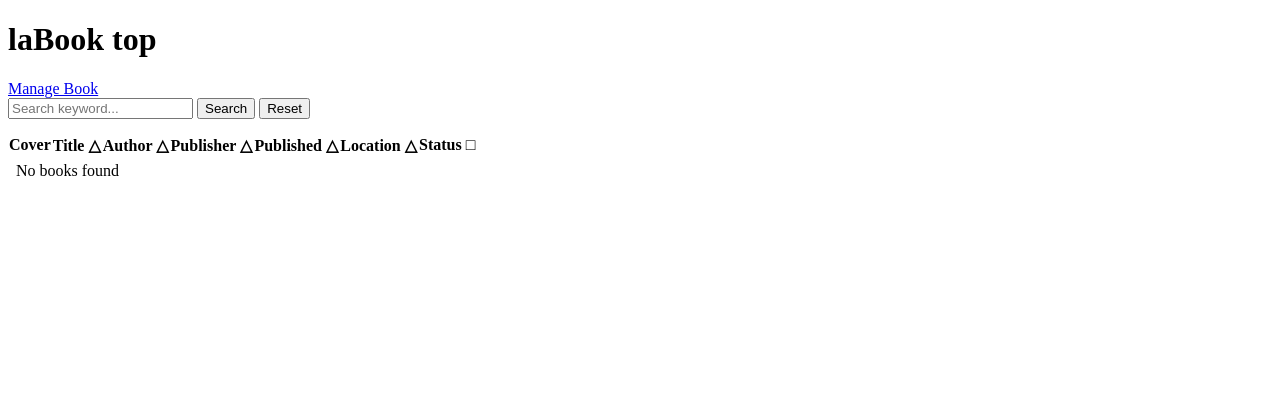
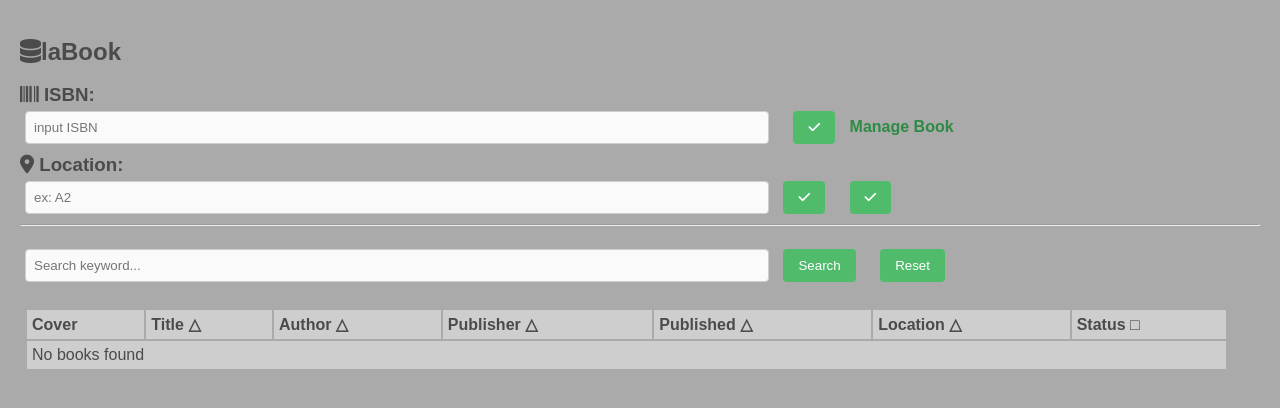
Before and after one commit to Fumiya-Nakano-IIS/labook, a Flask app: page / in a window 1280 px wide. Shown: the top 408 px of the page. Run offline with Flask 3, Linux system fonts and the light colour scheme; data that the repository does not hold is empty; some libraries are stand-ins or nearby versions.

Commit message:
✨ Enhance book information fetching and UI: add logging for cover image saving, adjust cover image display size, and improve HTML structure for better user interaction.

```diff
--- a/fetch_book_info.py
+++ b/fetch_book_info.py
@@ -2,6 +2,9 @@ import requests, os
 import xml.etree.ElementTree as ET
 from concurrent.futures import ThreadPoolExecutor
 import keys
+
+import logging
+logger = logging.getLogger(__name__)
 
 def save_cover_image(isbn, url):
     if not url:
@@ -11,14 +14,13 @@ def save_cover_image(isbn, url):
         if response.status_code == 200:
             path = f"covers/{isbn}.jpg"
             if os.path.isfile(path):
-                print(f"Already exists cover image:{isbn}.jpg")
                 return path
             with open(path, "xb") as file:
                 for chunk in response.iter_content(1024):
                     file.write(chunk)
             return path
     except Exception as e:
-        print(f"Error saving cover image: {e}")
+        logger.error(f"Failed to save cover image for {isbn}: {e}")
     return None
 
 def get_ndl_book_info(isbn):
--- a/static/index.js
+++ b/static/index.js
@@ -80,7 +80,7 @@ async function updateBooksTable(sortKey = currentSortKey, sortOrder = currentSor
             }
             tr.innerHTML = `
                 <td class="clickable-cover" style="cursor:pointer;">
-                    <img src="${book.cover_image_path || ''}" alt="Cover Image" style="max-width: 100px; max-height: 100px;" />
+                    <img src="${book.cover_image_path || ''}" alt="Cover Image" style="max-width: 60px; max-height: 100px;" />
                 </td>
                 <td class="clickable-title" style="cursor:pointer;">${book.title || ''}</td>
                 <td class="searchable-author" style="cursor:pointer;color:#337ab7;text-decoration:underline;">${book.author || ''}</td>
--- a/static/style.css
+++ b/static/style.css
@@ -1,56 +1,306 @@
-form#manageBookForm {
-    display: flex;
-    flex-direction: column;
-    max-width: 400px;
-    gap: 12px;
+/* styles.css */
+
+/* -------------------------------------- */
+/* Basics                                 */
+/* -------------------------------------- */
+* {
+    box-sizing: border-box;
+    margin: 0;
+    padding: 0;
 }
 
-form#manageBookForm label {
-    display: flex;
-    align-items: center;
-    gap: 8px;
+* {
+    --color-key-l1: #2d8b44;
+    --color-key-n0: #51bb6c;
+    --color-key-d1: #16773e;
+    --color-key-cont: #900F12;
+    --color-key-cont-d1: #740c0e;
+
+    --color-bg: #aaaaaa;
+    --color-body: #4b4b4b;
+    --color-bg-l1: #cecece;
+    --color-bg-l2: #fafafa;
+}
+
+body {
+    font-family: Arial, sans-serif;
+    margin: 20px;
+    background-color: var(--color-bg);
+    color: var(--color-body);
+}
+
+/* Content Box                            */
+.content-box {
+    background-color: var(--color-bg-l1);
+    padding: 20px;
+    margin: 20px auto;
+    max-width: 800px;
+    box-shadow: 0 2px 4px rgba(0, 0, 0, 0.1);
+}
+
+/* -------------------------------------- */
+/* Links                                  */
+/* -------------------------------------- */
+a {
+    color: var(--color-key-l1);
+    text-decoration: none;
+    font-weight: bold;
+    margin: 5px;
+    padding: 5px;
+}
+
+a:visited {
+    color: var(--color-key-d1);
+}
+
+a:hover {
+    color: var(--color-key-n0);
+    text-decoration: underline;
+}
+
+a:active {
+    color: var(--color-key-cont);
+}
+
+/* book title                             */
+a.book_title {
+    color: var(--color-body);
+}
+
+a.book_title:hover {
+    color: var(--color-body);
+}
+
+a.book_title:visited {
+    color: var(--color-body);
+}
+
+a.book_title:active {
+    color: var(--color-key-cont);
+}
+
+/* book description                       */
+a.book_description {
+    color: var(--color-body);
+    font-weight: normal;
+}
+
+a.book_description:hover {
+    color: var(--color-body);
+}
+
+a.book_description:visited {
+    color: var(--color-body);
+}
+
+a.book_description:active {
+    color: var(--color-key-cont);
+}
+
+
+/* -------------------------------------- */
+/* Headder                                */
+/* -------------------------------------- */
+h2 {
+    color: var(--color-body);
+    text-decoration: none;
+}
+
+h2:hover {
+    text-decoration: none;
+}
+
+/* -------------------------------------- */
+/* Form and Button                        */
+/* -------------------------------------- */
+label {
+    display: block;
+    margin-bottom: 10px;
     font-weight: bold;
 }
 
-form#manageBookForm input[type="text"],
-form#manageBookForm input[type="number"],
-form#manageBookForm input[type="date"] {
-    flex: 1;
-    padding: 4px 8px;
-    font-size: 1em;
+input[type="text"],
+input[type="number"],
+input[type="file"],
+select {
+    width: 60%;
+    padding: 8px;
+    margin-top: 5px;
+    margin-left: 5px;
+    border: 1px solid var(--color-bg-l1);
+    border-radius: 4px;
+    background-color: var(--color-bg-l2);
+    color: var(--color-body);
 }
 
-form#manageBookForm .form-row {
-    display: flex;
-    align-items: center;
-    gap: 8px;
+
+input[type="checkbox"] {
+    background-color: var(--color-bg-l1);
 }
 
-.book-form-table {
-    border-collapse: collapse;
-    margin: 0;
-    padding: 0;
+.normal {
+    accent-color: var(--color-key-l1);
 }
-.book-form-table td {
-    padding: 6px 8px;
-    vertical-align: middle;
+
+button {
+    padding: 9px 15px;
+    margin: 10px;
+    margin-top: 5px;
+    background-color: var(--color-key-n0);
+    border: solid;
+    border: 4px;
+    border-color: #ffffff00;
+    border-radius: 4px;
+    color: #fff;
+    cursor: pointer;
 }
-.book-form-table label {
-    font-weight: bold;
-    white-space: nowrap;
+
+button:hover {
+    background-color: var(--color-key-d1);
 }
-.book-form-table input[type="text"],
-.book-form-table input[type="number"],
-.book-form-table input[type="date"] {
-    width: 100%;
-    box-sizing: border-box;
-    padding: 4px 8px;
-    font-size: 1em;
+
+button:active {
+    background-color: var(--color-key-cont);
 }
-#cover_preview {
-    margin-top: 8px;
+
+.delete-button {
+    background-color: var(--color-key-cont);
+}
+
+.delete-button:hover {
+    background-color: var(--color-key-cont);
+    background-color: var(--color-key-cont-d1);
+}
+
+button.mini-button {
+    padding: 8px 8px;
+    margin-top: 0px;
+    margin-right: 0px;
+}
+
+
+/* Img                                  */
+img {
     max-width: 200px;
     max-height: 300px;
-    border: 1px solid #ccc;
-    background: #fafafa;
 }
+
+/* -------------------------------------- */
+/* Tables                                 */
+/* -------------------------------------- */
+table {
+    width: 97%;
+    margin: 5px;
+    margin-top: 15px;
+    border: none;
+    border-collapse: collapse;
+    background-color: var(--color-bg-l1);
+}
+
+th,
+td {
+    border: 2px solid var(--color-bg);
+    text-align: left;
+    padding: 5px;
+}
+
+/* -------------------------------------- */
+/* Mobile                                 */
+/* -------------------------------------- */
+@media (max-width: 768px) {
+    body {
+        margin: 10px;
+        margin-right: 16px;
+        padding: 10px;
+        font-size: 0.9rem;
+    }
+
+    .content-box {
+        padding: 10px;
+        margin: 10px;
+    }
+
+    input[type="text"],
+    input[type="number"],
+    input[type="file"],
+    select {
+        width: 98%;
+        margin: 3px;
+        margin-right: 100px;
+    }
+
+    button {
+        width: 98%;
+        margin: 3px;
+        margin-right: 100px;
+    }
+
+    table {
+        width: 120%;
+        display: block;
+        overflow-x: auto;
+        margin: 1px;
+        margin-top: 15px;
+    }
+}
+
+.place-right {
+    position: fixed;
+    bottom: 20px;
+    right: 10px;
+    width: 75px;
+    height: 75px;
+    border-radius: 100px;
+    box-shadow: 0 2px 4px rgba(0, 0, 0, 0.1);
+}
+
+
+#searchOverlay {
+    position: fixed;
+    top: 30px;
+    right: 20px;
+    display: none;
+    align-items: center;
+    justify-content: center;
+    z-index: 9998;
+}
+
+.spinner {
+    border: 5px solid var(--color-bg-l2);
+    border-top: 5px solid var(--color-key-n0);
+    border-radius: 50%;
+    width: 30px;
+    height: 30px;
+    animation: spin 1s linear infinite;
+    box-shadow: 0 2px 4px rgba(0, 0, 0, 0.1);
+}
+
+@keyframes spin {
+    from {
+        transform: rotate(0deg);
+    }
+
+    to {
+        transform: rotate(360deg);
+    }
+}
+
+.modal {
+    display: none;
+    position: fixed;
+    z-index: 1;
+    left: 0;
+    top: 0;
+    width: 100%;
+    height: 100%;
+    background-color: rgba(0, 0, 0, 0.4);
+}
+
+.modal-content {
+    background-color: var(--color-bg-l1);
+    margin: 5% auto;
+    padding: 20px;
+    border: none;
+    width: 90%;
+    max-width: 500px;
+}
--- a/templates/index.html
+++ b/templates/index.html
@@ -5,12 +5,28 @@
     <title>laBook</title>
     <link rel="stylesheet" href="{{ url_for('static', filename='style.css') }}">
     <script src="{{ url_for('static', filename='index.js') }}"></script>
+    <script src="https://kit.fontawesome.com/6be837db5c.js" crossorigin="anonymous"></script>
 </head>
 
 <body>
-    <h1>laBook top</h1>
-    <a href="{{ url_for('books.manage_book_page') }}">Manage Book</a>
+    <a href="./">
+        <h2><i class="fa-solid fa-database"></i>laBook</h2>
+    </a>
 
+    <h3><i class="fa-solid fa-barcode"></i> ISBN:</h3>
+    <input type="number" id="isbnInput" placeholder="input ISBN" onkeydown="ISBNinput(event)">
+    <a href="{{ url_for('books.manage_book_page') }}">
+        <button id="btnManageBook"><i class="fa-solid fa-check"></i></button>
+        Manage Book
+    </a>
+
+    <h3><i class="fa-solid fa-location-dot"></i> Location:</h3>
+    <input type="text" pattern="^[a-zA-Z0-9]+$" id="locationInput" placeholder="ex: A2"
+        onkeydown="Locationinput(event)">
+    <button id="btnStoreSubmit"><i class="fa-solid fa-check"></i></button>
+    <button id="btnContinuousSubmit"><i class="fa-solid fa-check"></i></button>
+    <hr>
+    <br>
     <div style="margin-bottom: 1em;">
         <input type="text" id="searchInput" placeholder="Search keyword...">
         <button type="button" id="searchBtn">Search</button>
```
